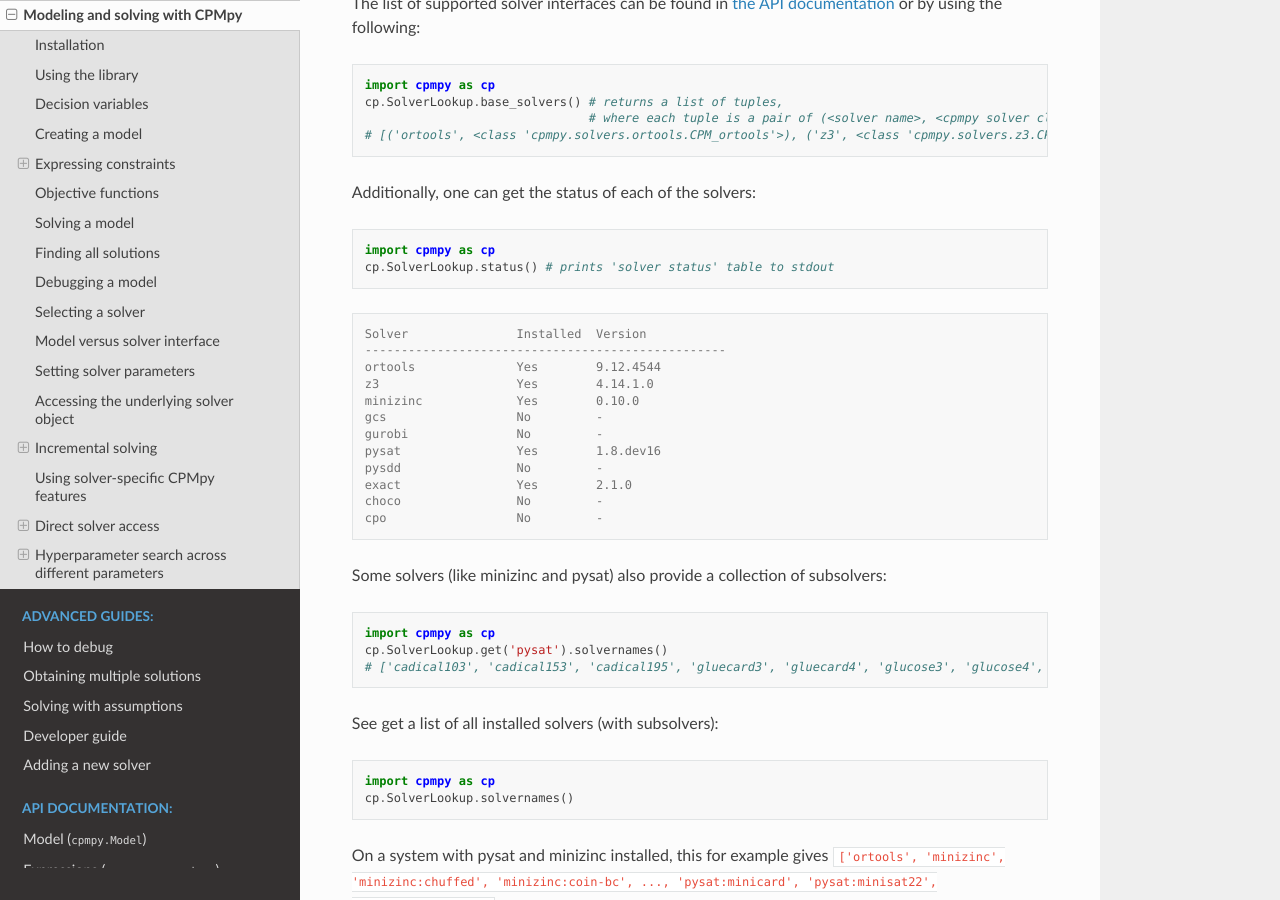
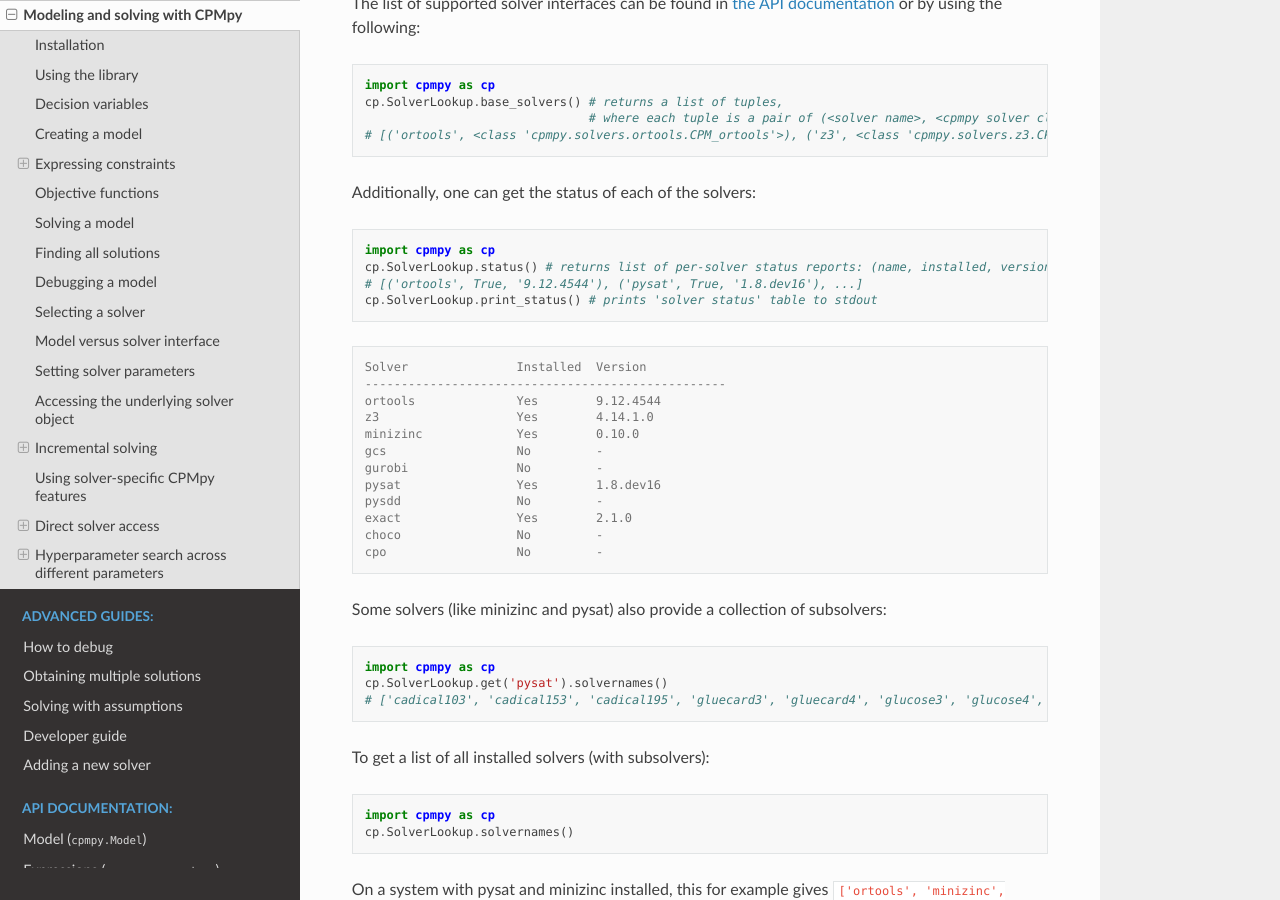
Before and after one commit to CPMpy/cpmpy, a Sphinx documentation site: the page built from docs/modeling.md, in a window 1280 px wide and 900 px high, scrolled down 12837 px. Built offline with Sphinx 7.4.7 and the Read the Docs theme 3.1.0, drawn with Linux system fonts in a browser that asks for light colours.

Commit message:
Update documentation

````diff
--- a/docs/modeling.md
+++ b/docs/modeling.md
@@ -512,7 +512,9 @@
 Additionally, one can get the status of each of the solvers:
 ```python
 import cpmpy as cp
-cp.SolverLookup.status() # prints 'solver status' table to stdout
+cp.SolverLookup.status() # returns list of per-solver status reports: (name, installed, version)
+# [('ortools', True, '9.12.4544'), ('pysat', True, '1.8.dev16'), ...]
+cp.SolverLookup.print_status() # prints 'solver status' table to stdout
 ```
 ```console
 Solver               Installed  Version
@@ -537,7 +539,7 @@
 ```
 
 
-See get a list of all installed solvers (with subsolvers):
+To get a list of all installed solvers (with subsolvers):
 ```python
 import cpmpy as cp
 cp.SolverLookup.solvernames()
````
Also changed, not shown: 1 other file.
